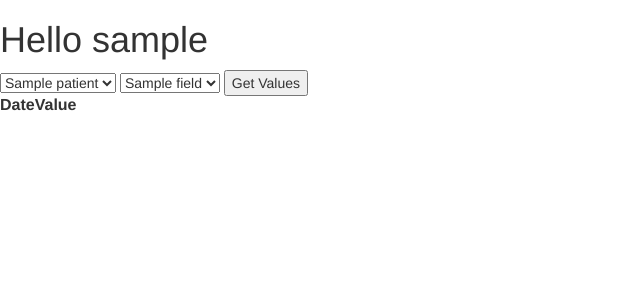
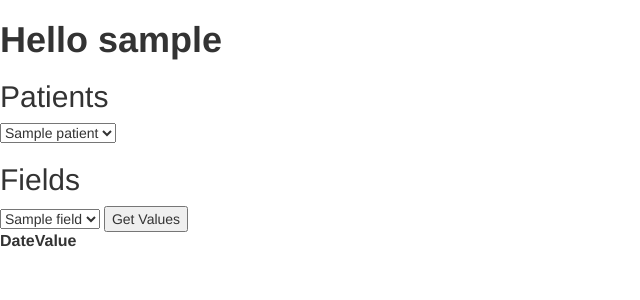
Before and after one commit to KRNelson/drchronoHackathon, a Django app: template clinical_notes/clinical/templates/clinical.html in a window 1280 px wide. Shown: the top 300 px of the page, without its empty margins (0-640 px from the left). Run offline with Django 3.2, Linux system fonts and the light colour scheme; the template is opened without the code that fills it: most values are stand-ins (such as "Sample title", 1, 10 or a date in 2020); lists and menus that the app fills with data are empty; parts of the project's set-up code (start-up, migrations or seed data) failed here and were passed over; some libraries are stand-ins or nearby versions.

Commit message:
Added headers for patient and fields dropdown.

```diff
--- a/clinical_notes/clinical/templates/clinical.html
+++ b/clinical_notes/clinical/templates/clinical.html
@@ -5,20 +5,22 @@
 {% endblock %}
 
 {% block content %}
-	<h1>Hello {{ username }}</h1>
+	<h1><b>Hello {{ username }}</b></h1>
+        <h2>Patients</h2>
 	<select name="Patient" id="patients"">
 	{% for id, name in patients.items %}
 		<option value="{{ id }}">{{ name }}</option>
 	{% endfor %}
 	</select>
 
+	<h2>Fields</h2>
 	<select name="Field" id="field_select">
 	{% for id, name in fields.items %}
 		<option value="{{ id }}">{{ name }}</option>
 	{% endfor %}
 	</select>
 	<button onclick="populateValues();">Get Values</button>
-	<div id="loading">
+	<div id="chart">
 	</div>
 	<table id="values_table">
 		<tr>
```
